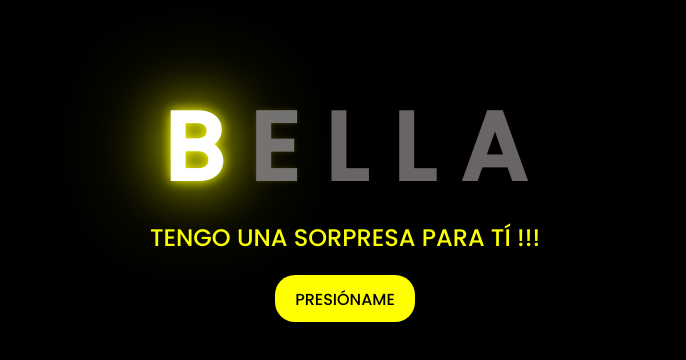
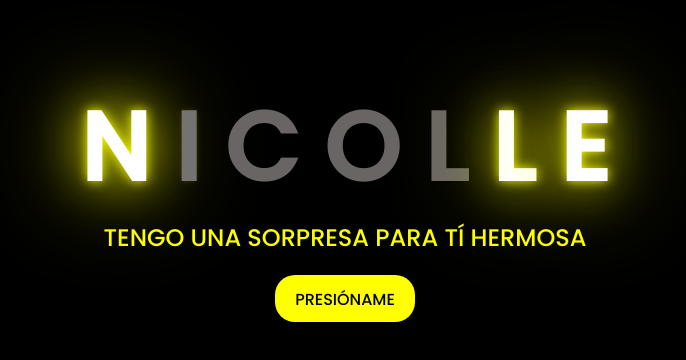
Before and after one commit to jperez9990/FLor, a plain HTML site: page Index.html in a window 1280 px wide. Shown: the part 210-570 px from the top of the page, without its empty margins (303-989 px from the left). Drawn offline with Linux system fonts and the light colour scheme.

Commit message:
Add files via upload

```diff
--- a/Index.html
+++ b/Index.html
@@ -11,11 +11,13 @@
 <body>
     <div class="greetings">
 
-        <span>B</span>
+        <span>N</span>
+        <span>I</span>
+	    <span>C</span>
+        <span>O</span>
+        <span>L</span>
+        <span>L</span>
         <span>E</span>
-	<span>L</span>
-        <span>L</span>
-        <span>A</span>
     </div>
     <div class="greetings">
         <span></span>
@@ -26,7 +28,7 @@
         <span></span>
     </div>
     <div class="description">
-        <span>TENGO UNA SORPRESA PARA TÍ !!!</span>
+        <span>TENGO UNA SORPRESA PARA TÍ HERMOSA</span>
     </div>
     <div class="button">
         <button>
```
